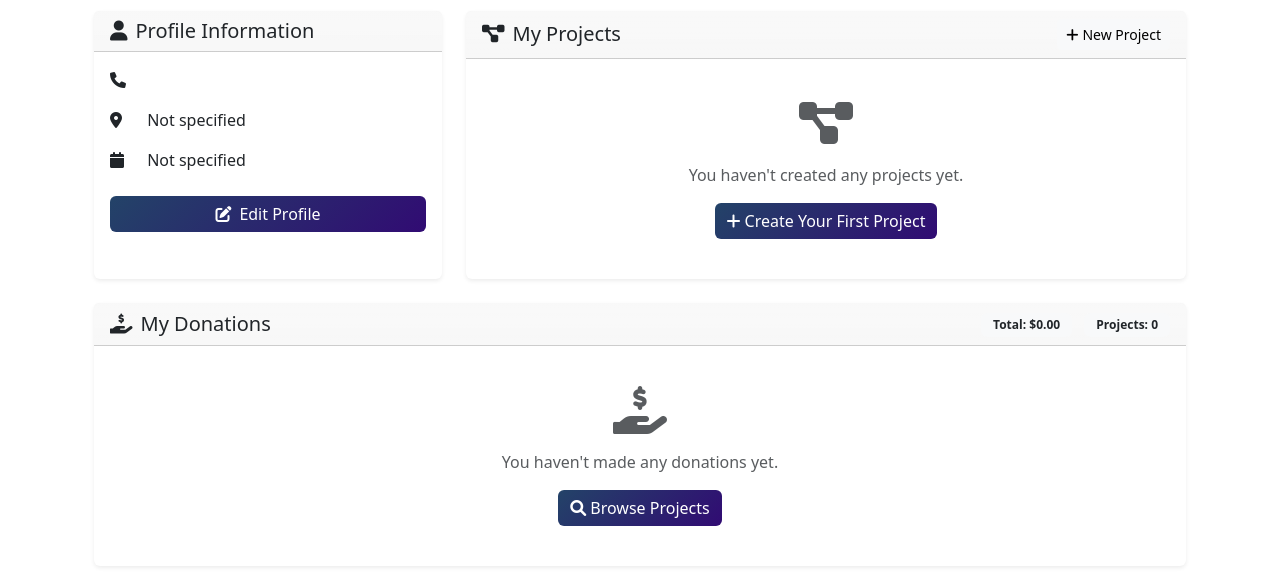
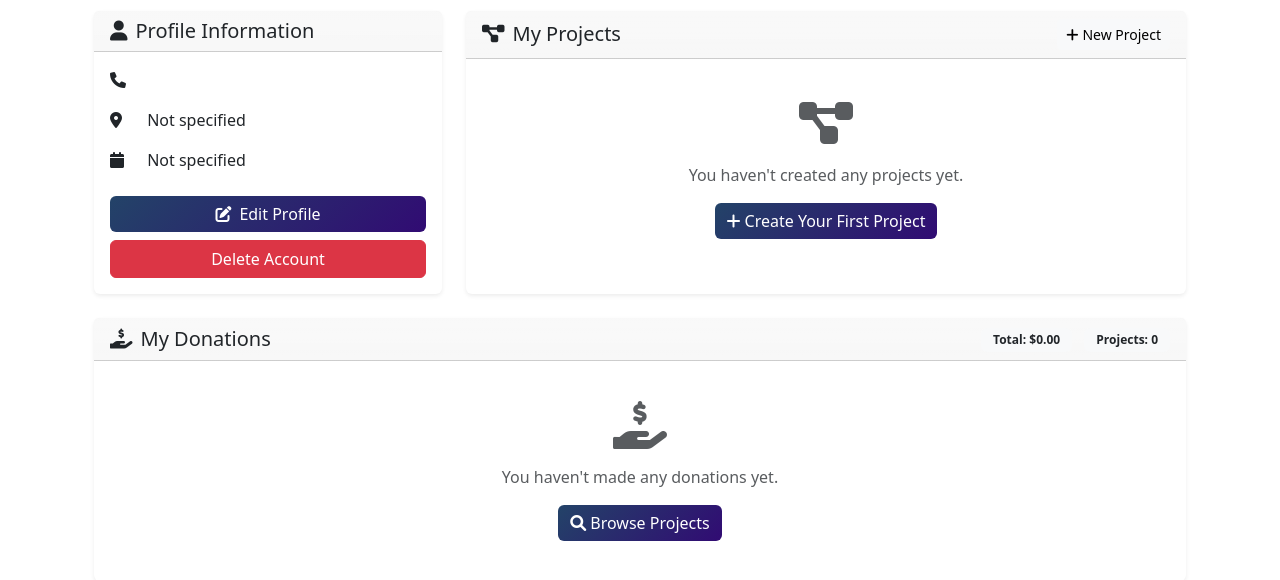
Before and after one commit to AymanCE-SE/Django-CrowdFunding, a Django app: page /accounts/profile/ in a window 1280 px wide. Shown: the part 394-974 px from the top of the page. Run offline with Django 5.2, Linux system fonts and the light colour scheme; the visitor is signed in with stand-in values (Sample User, id 1); data that the repository does not hold is empty; some libraries are stand-ins or nearby versions.

Commit message:
account delete with confirm password button

```diff
--- a/users/templates/profile/profile.html
+++ b/users/templates/profile/profile.html
@@ -73,6 +73,9 @@
             <a href="{% url 'users:profile_edit' %}" class="btn btn-primary">
               <i class="fas fa-edit me-2"></i>Edit Profile
             </a>
+            <a href="{% url 'users:delete_account' %}" class="btn btn-danger"
+            >Delete Account</a
+          >
           </div>
         </div>
       </div>
```
